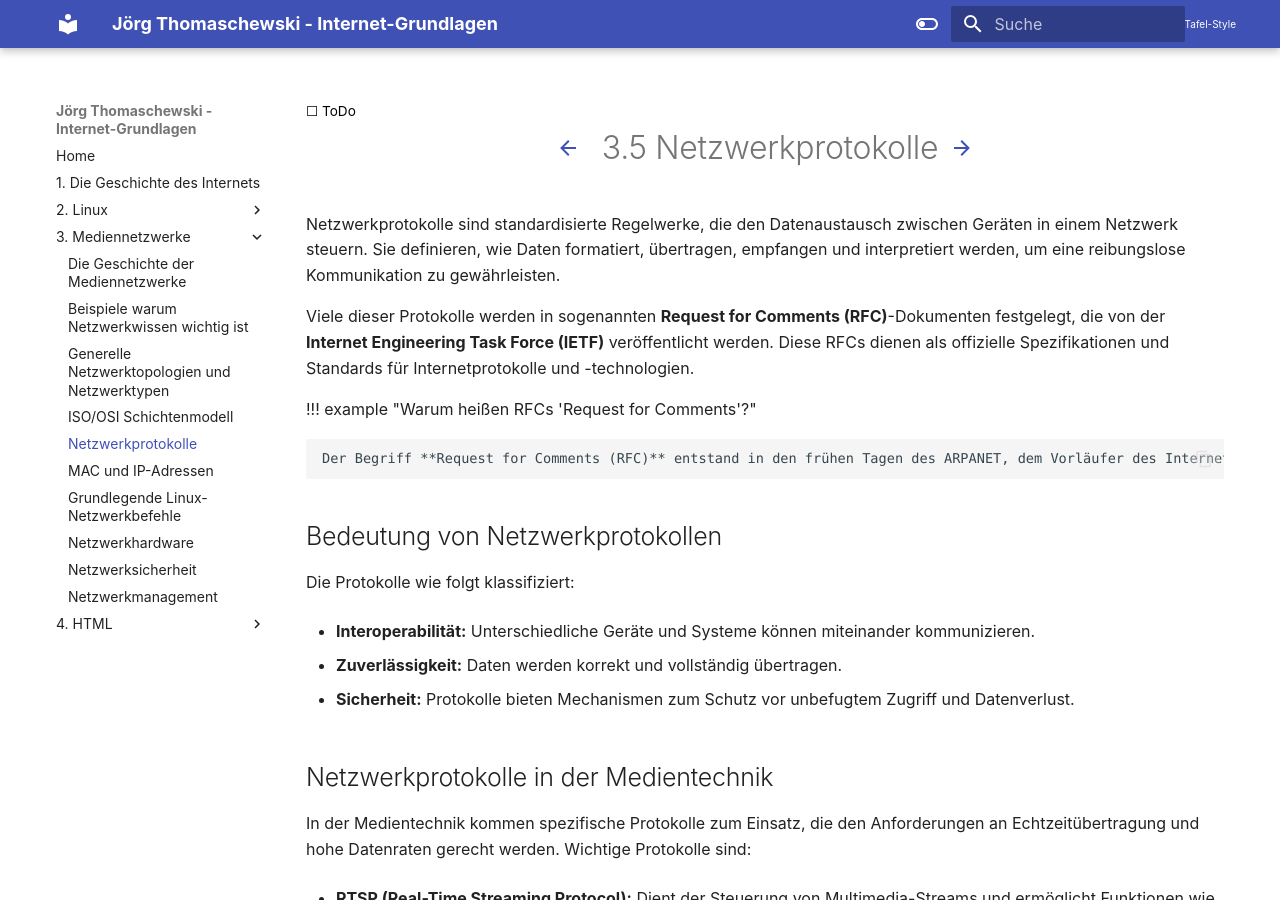
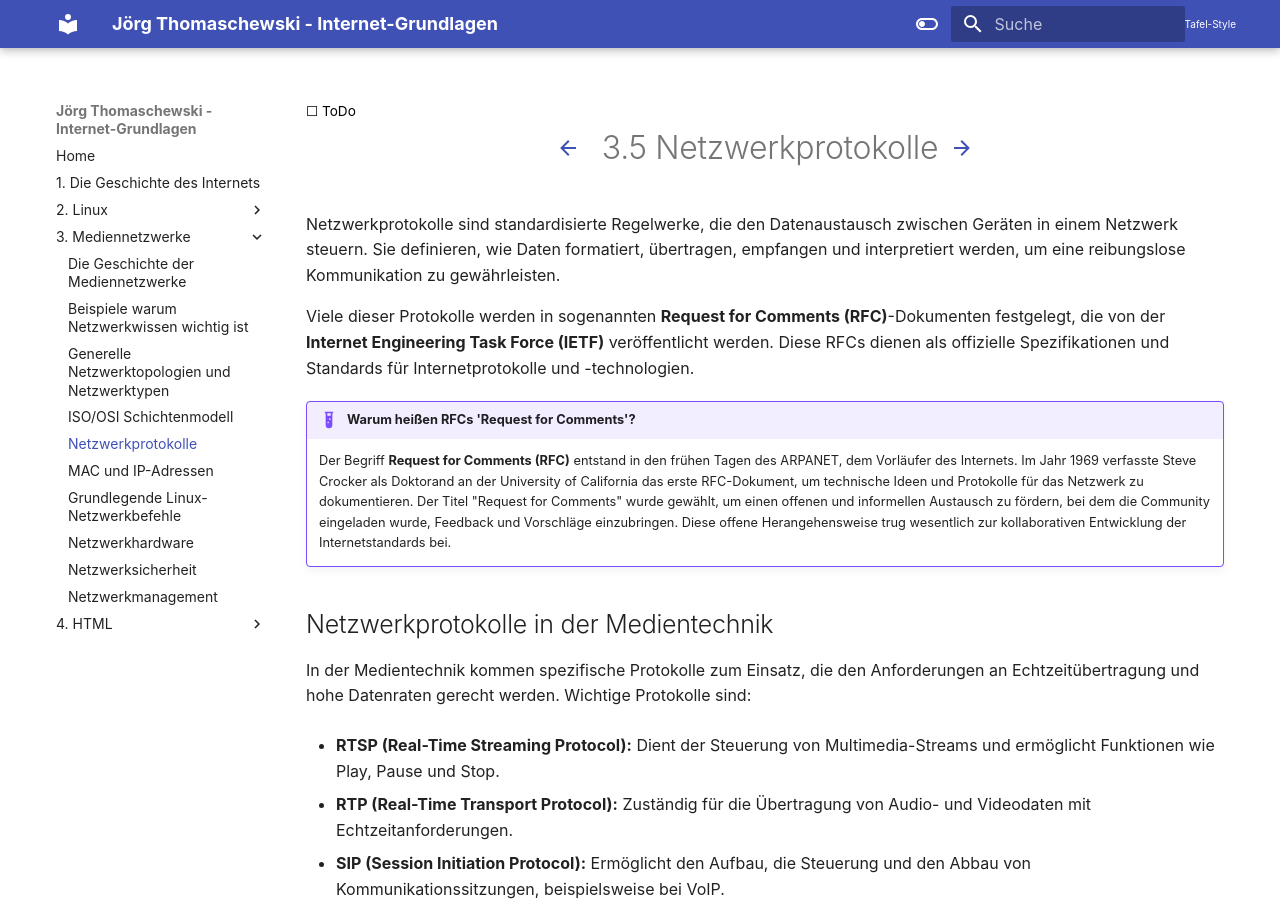
Before and after one commit to JoergThomaschewski/website-html, an MkDocs documentation site: the page built from docs/3Netze/3.5_Netzwerkprotokolle.md, in a window 1280 px wide and 900 px high. Built offline with MkDocs 1.6.1 and Material for MkDocs 9.7.7, drawn with Linux system fonts in a browser that asks for light colours; some of the changed text lies outside the part shown.

Commit message:
Kleine Korrekturen Kap 3

```diff
--- a/docs/3Netze/3.5_Netzwerkprotokolle.md
+++ b/docs/3Netze/3.5_Netzwerkprotokolle.md
@@ -4,19 +4,10 @@ Netzwerkprotokolle sind standardisierte Regelwerke, die den Datenaustausch zwisc
 
  Viele dieser Protokolle werden in sogenannten **Request for Comments (RFC)**-Dokumenten festgelegt, die von der **Internet Engineering Task Force (IETF)** veröffentlicht werden. Diese RFCs dienen als offizielle Spezifikationen und Standards für Internetprotokolle und -technologien.
 
- !!! example "Warum heißen RFCs 'Request for Comments'?"
+!!! example "Warum heißen RFCs 'Request for Comments'?"
 
     Der Begriff **Request for Comments (RFC)** entstand in den frühen Tagen des ARPANET, dem Vorläufer des Internets. Im Jahr 1969 verfasste Steve Crocker als Doktorand an der University of California das erste RFC-Dokument, um technische Ideen und Protokolle für das Netzwerk zu dokumentieren. Der Titel "Request for Comments" wurde gewählt, um einen offenen und informellen Austausch zu fördern, bei dem die Community eingeladen wurde, Feedback und Vorschläge einzubringen. Diese offene Herangehensweise trug wesentlich zur kollaborativen Entwicklung der Internetstandards bei.
 
-## Bedeutung von Netzwerkprotokollen
-
-Die Protokolle wie folgt klassifiziert:
-
-- **Interoperabilität:** Unterschiedliche Geräte und Systeme können miteinander kommunizieren.
-
-- **Zuverlässigkeit:** Daten werden korrekt und vollständig übertragen.
-
-- **Sicherheit:** Protokolle bieten Mechanismen zum Schutz vor unbefugtem Zugriff und Datenverlust.
 
 ## Netzwerkprotokolle in der Medientechnik
 
```
Also changed, not shown: other parts of docs/3Netze/3.5_Netzwerkprotokolle.md (+10 -0 lines), docs/3Netze/3.10_Netzwerkmanagement.md (+1 -1 lines), docs/3Netze/3.6_MAC_IP_Adressen.md (+0 -2 lines).
